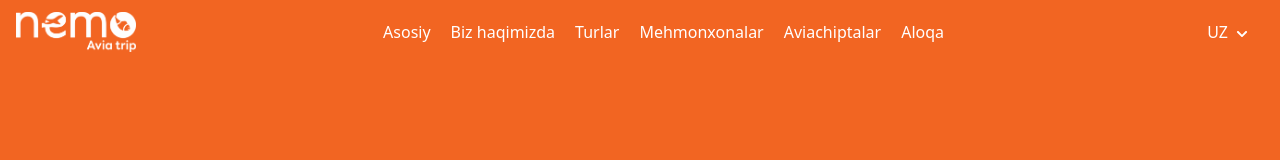
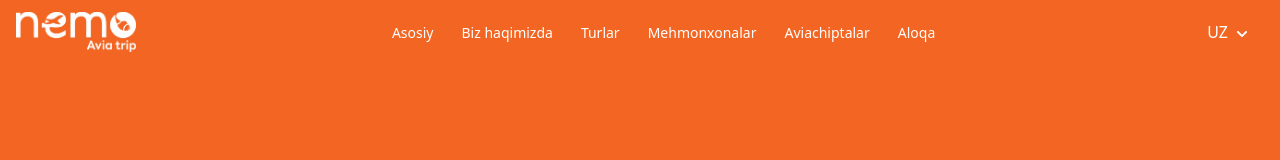
Before and after one commit to Jurayev311/Avia-Trip, a React (Vite) app: page / in a window 1280 px wide. Shown: the top 160 px of the page. Built offline with nearby package versions, Linux system fonts and the light colour scheme.

Commit message:
header ul ichidagilar text razmeri kichiklashtirildi, hero qismdagi p va h2 orasidagi masofa ham kichiklashtirildi

```diff
--- a/src/App.css
+++ b/src/App.css
@@ -1,5 +1,5 @@
 .container {
-    max-width: 1442px;
+    max-width: 1280px;
     width: 100%;
     margin: 0 auto;
     padding: 0 16px;
--- a/src/components/header/Header.jsx
+++ b/src/components/header/Header.jsx
@@ -44,7 +44,7 @@ const Header = () => {
                         <img src={logo} alt="logo" className='h-full object-contain' />
                     </div>
 
-                    <ul className='flex items-center gap-5'>
+                    <ul className='flex items-center gap-7 text-[14px] font-medium'>
                         <li><a href="#"><span>Asosiy</span></a></li>
                         <li><a href="#"><span>Biz haqimizda</span></a></li>
                         <li><a href="#"><span>Turlar</span></a></li>
--- a/src/components/hero/Hero.jsx
+++ b/src/components/hero/Hero.jsx
@@ -6,7 +6,7 @@ const Hero = () => {
     <section className='bg-[#F26522] h-[742px] relative'>
       <div className='container mx-auto'>
         <div className='absolute top-[50%] left-[50%] translate-y-[-50%] translate-x-[-50%] text-white'>
-          <h2 className='text-[60px] font-bold max-w-[1000px] mx-auto whitespace-nowrap mb-6'>
+          <h2 className='text-[60px] font-bold max-w-[1000px] mx-auto whitespace-nowrap mb-4'>
             Sayohatingizni biz bilan boshlang
           </h2>
           <p className='mb-12 text-2xl font-normal text-center'>Nemo Travel - huzur uchun yo'l</p>
@@ -15,7 +15,6 @@ const Hero = () => {
             <div className="w-[809px] h-[108px] bg-white rounded-[55px] shadow-md">
               <div className="flex items-center justify-center h-full">
                 <div className="flex gap-[44px]">
-                  {/* Clients */}
                   <div className="flex items-center gap-3">
                     <div className="text-white bg-[#F26522] p-2 rounded-[50%] text-2xl">
                       <FaUsers />
@@ -26,7 +25,6 @@ const Hero = () => {
                     </div>
                   </div>
 
-                  {/* Countries */}
                   <div className="flex items-center gap-3">
                     <div className="text-white bg-[#F26522] p-2 rounded-[50%] text-2xl">
                       <FaGlobe />
```
